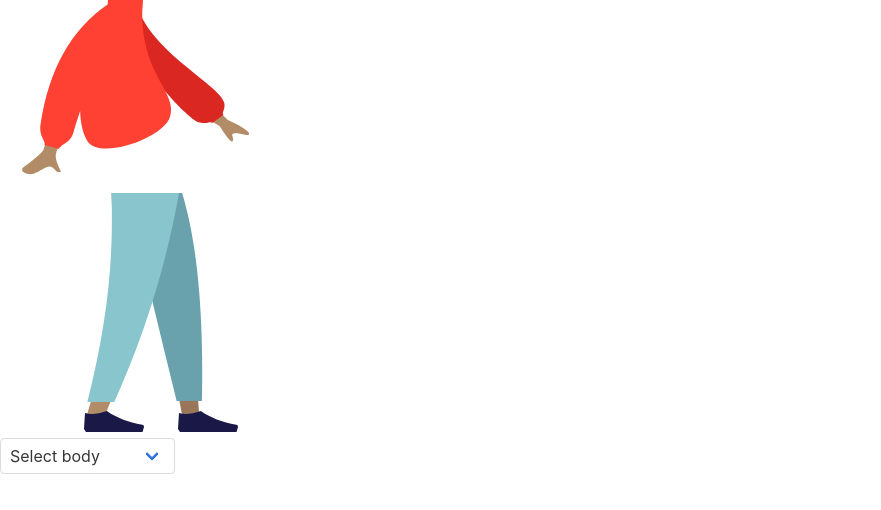
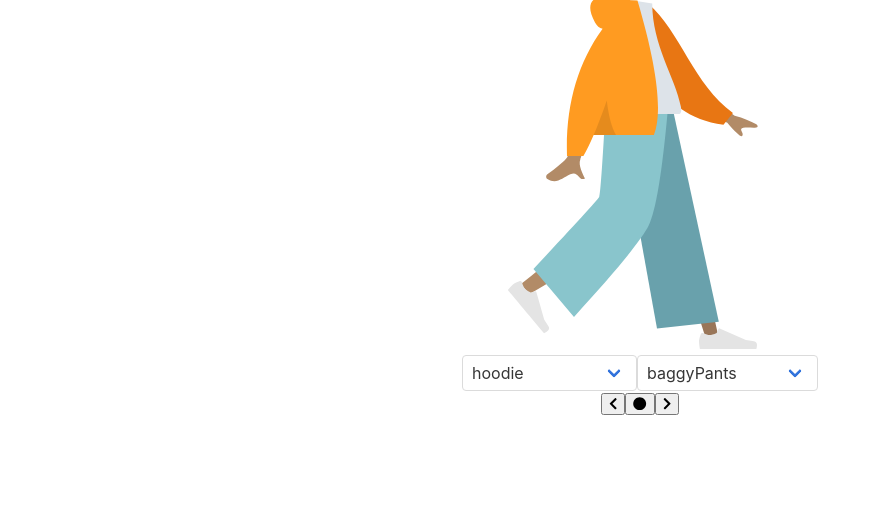
Before and after one commit to carloslazo/humaaans-character-create, a React (Create React App) app: page / in a window 1280 px wide. Shown: the top 510 px of the page, without its empty margins (0-881 px from the left). Built offline with nearby package versions, Linux system fonts and the light colour scheme.

Commit message:
adds control panel

```diff
--- a/src/App.css
+++ b/src/App.css
@@ -19,7 +19,7 @@
 
 
 .pants-position{
-  margin-top: -78px;
+  margin-top: -83px;
   position: relative;
   z-index: -1;
 }
--- a/src/App.js
+++ b/src/App.js
@@ -7,42 +7,113 @@ class App extends React.Component {
   constructor(props) {
     super(props);
     this.state = {
-      "selected": "turtleNeck"
+      "body": "hoodie",
+      "bodyArray": Object.keys(body).map((key, index) => key),
+      "bottom": "baggyPants",
+      "bottomArray": Object.keys(bottom).map((key, index) => key)
     }
     this.handleClick = this.handleClick.bind(this);
-  }
-
-  defineSelectList(part){
-    return Object.keys(part).map(function(key, index) {
-      return key
-    })
+    this.handleControl = this.handleControl.bind(this);
   }
 
   handleClick(e){
    let value = e.target.value
-   this.setState({"selected": value})
+   this.setState({[e.target.name]: value})
+  }
+
+  handleControl(e){
+
+    let currentIndex = this.state.bodyArray.findIndex((i) => this.state.body == i)
+
+    let nextIndex;
+
+
+    if (e.currentTarget.name == "right" && currentIndex == this.state.bodyArray.length - 1){
+      currentIndex = -1
+    }
+
+    else if (e.currentTarget.name == "left" && currentIndex == 0) {
+      currentIndex = this.state.bodyArray.length - 1
+    }
+
+    if (e.currentTarget.name == "right"){
+      nextIndex = this.state.bodyArray[currentIndex + 1]
+    }
+
+    else if (e.currentTarget.name == "left") {
+      nextIndex = this.state.bodyArray[currentIndex - 1]
+    }
+
+    if (e.currentTarget.name == "random"){
+      nextIndex = this.state.bodyArray[Math.floor((Math.random() * this.state.bodyArray.length - 1) + 1)]
+    }
+
+    this.setState({"body": nextIndex})
   }
 
   render(){
+
+    console.log(this.state.body);
+
     return (
-    <div>
+    <div className="App">
       <div>
-        <div>{body[this.state.selected]}</div>
-        <div>{bottom.standing.sweeatpants}</div>
+        <div>{body[this.state.body]}</div>
+        <div className="pants-position">{bottom[this.state.bottom]}</div>
       </div>
 
       <div>
         <div class="select">
           <select
             onChange={this.handleClick}
+            name="body"
+            value ={this.state.body}
             >
-            <option>Select body</option>
             {
-              this.defineSelectList(body).map( key => {
+              this.state.bodyArray.map( key => {
                 return <option>{key}</option>
               } )
             }
           </select>
+        </div>
+
+        <div class="select">
+          <select
+            onChange={this.handleClick}
+            name="bottom"
+            >
+            {
+              this.state.bottomArray.map( key => {
+                return <option>{key}</option>
+              } )
+            }
+          </select>
+        </div>
+
+        <div>
+          <button
+            onClick={this.handleControl}
+            name="left"
+            value="body"
+            id="hey"
+            >
+            <i class="fas fa-chevron-left"></i>
+          </button>
+          <button
+            onClick={this.handleControl}
+            name="random"
+            id="hey"
+            >
+            <i class="fas fa-circle"></i>
+          </button>
+          <button
+            onClick={this.handleControl}
+            name="right"
+            value="body"
+            id="hey"
+            >
+              <i class="fas fa-chevron-right"></i>
+          </button>
         </div>
       </div>
     </div>
--- a/src/bottom.js
+++ b/src/bottom.js
@@ -2,7 +2,6 @@ import React from 'react';
 
 let bottom =
 {
-  "sitting": {
     "baggyPants":
     <svg width="300px" height="239px" viewBox="0 0 300 239" version="1.1" xmlns="http://www.w3.org/2000/svg" >
         <g id="Bottom/Sitting/Baggy-Pants" stroke="none" stroke-width="1" fill="none" fill-rule="evenodd">
@@ -86,8 +85,7 @@ let bottom =
           </g>
       </g>
   </svg>
-  },
-  "standing": {
+  ,
     "baggyPants":
     <svg width="300px" height="239px" viewBox="0 0 300 239" version="1.1" xmlns="http://www.w3.org/2000/svg" >
         <g id="Bottom/Standing/Baggy-Pants" stroke="none" stroke-width="1" fill="none" fill-rule="evenodd">
@@ -205,7 +203,6 @@ let bottom =
             </g>
         </g>
     </svg>
-  }
 }
 
 export default bottom;
```
